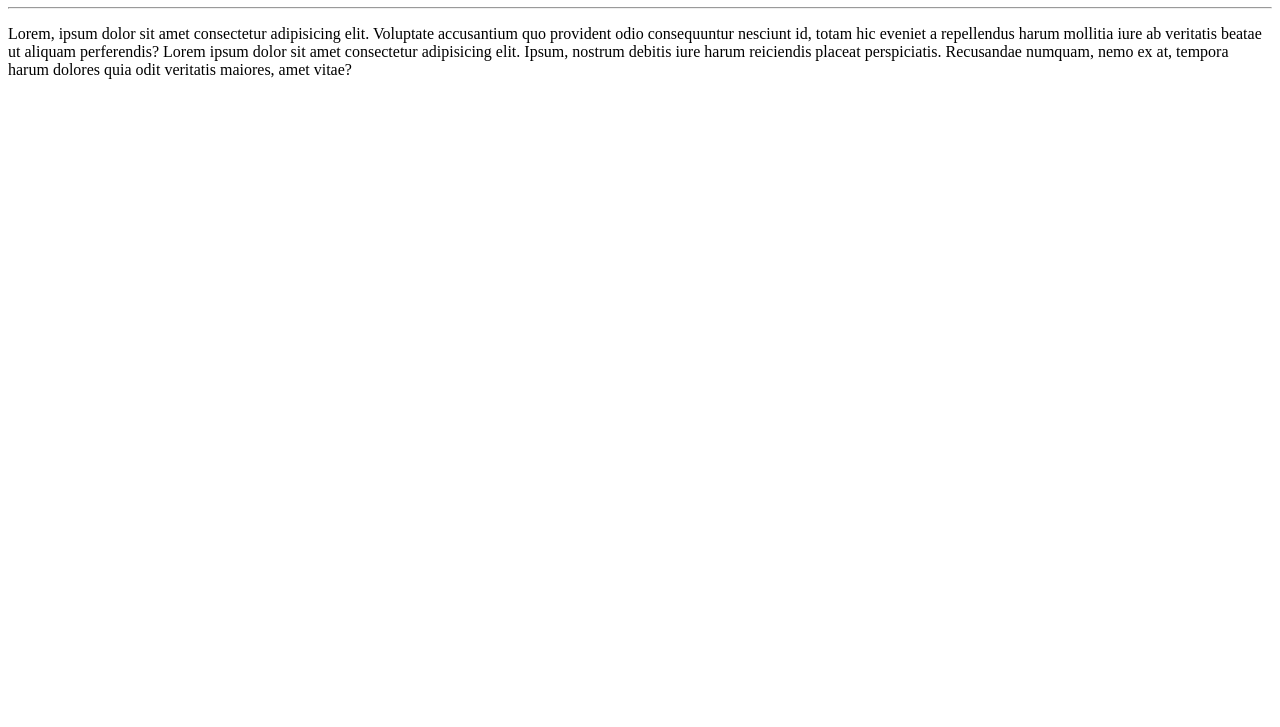
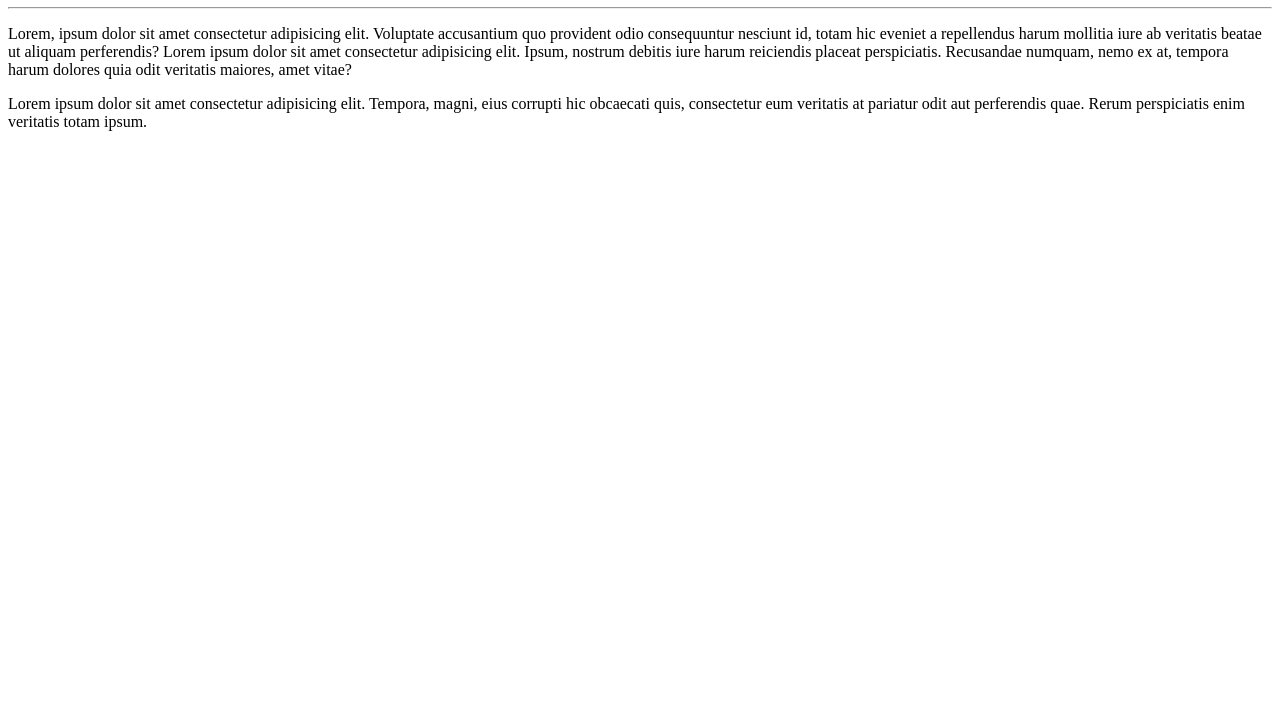
Before and after one commit to Leo-Vidal067/Ola-mundo, a plain HTML site: page site-exemplo/index.html in a window 1280 px wide. Shown: the part 73-800 px from the top of the page. Drawn offline with Linux system fonts and the light colour scheme.

Commit message:
adicionei um parágrafo

```diff
--- a/site-exemplo/index.html
+++ b/site-exemplo/index.html
@@ -10,5 +10,6 @@
     <h1>Olá, mundo</h1>
     <hr>
     <p>Lorem, ipsum dolor sit amet consectetur adipisicing elit. Voluptate accusantium quo provident odio consequuntur nesciunt id, totam hic eveniet a repellendus harum mollitia iure ab veritatis beatae ut aliquam perferendis? Lorem ipsum dolor sit amet consectetur adipisicing elit. Ipsum, nostrum debitis iure harum reiciendis placeat perspiciatis. Recusandae numquam, nemo ex at, tempora harum dolores quia odit veritatis maiores, amet vitae?</p>
+    <p>Lorem ipsum dolor sit amet consectetur adipisicing elit. Tempora, magni, eius corrupti hic obcaecati quis, consectetur eum veritatis at pariatur odit aut perferendis quae. Rerum perspiciatis enim veritatis totam ipsum.</p>
 </body>
 </html>
```
